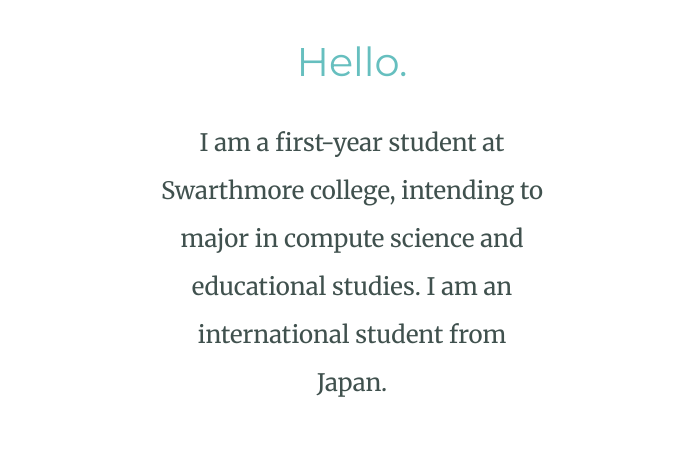
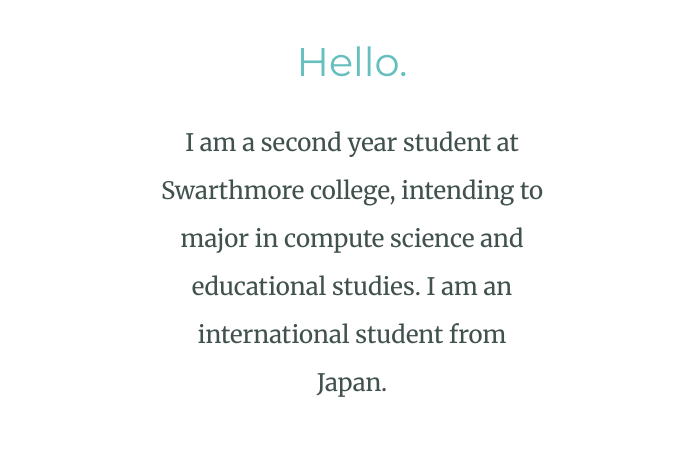
Before and after one commit to koyo01xp1206/CSS---My-Site, a plain HTML site: page index.html in a window 1280 px wide. Shown: the part 1274-1731 px from the top of the page, without its empty margins (288-975 px from the left). Drawn offline with Linux system fonts and the light colour scheme.

Commit message:
changed a bit

```diff
--- a/index.html
+++ b/index.html
@@ -22,7 +22,7 @@
      <div class="profile">
        <img class = "myPhoto" src="images/myPhoto.jpeg" src="images/myPhoto.jpeg" alt="">
        <h2>Hello.</h2>
-       <p class = "intro">I am a first-year student at Swarthmore college, intending to major in compute science and educational studies. I am an international student from Japan.</p>
+       <p class = "intro">I am a second year student at Swarthmore college, intending to major in compute science and educational studies. I am an international student from Japan.</p>
      </div>
      <hr>
      <div class="skills">
```
